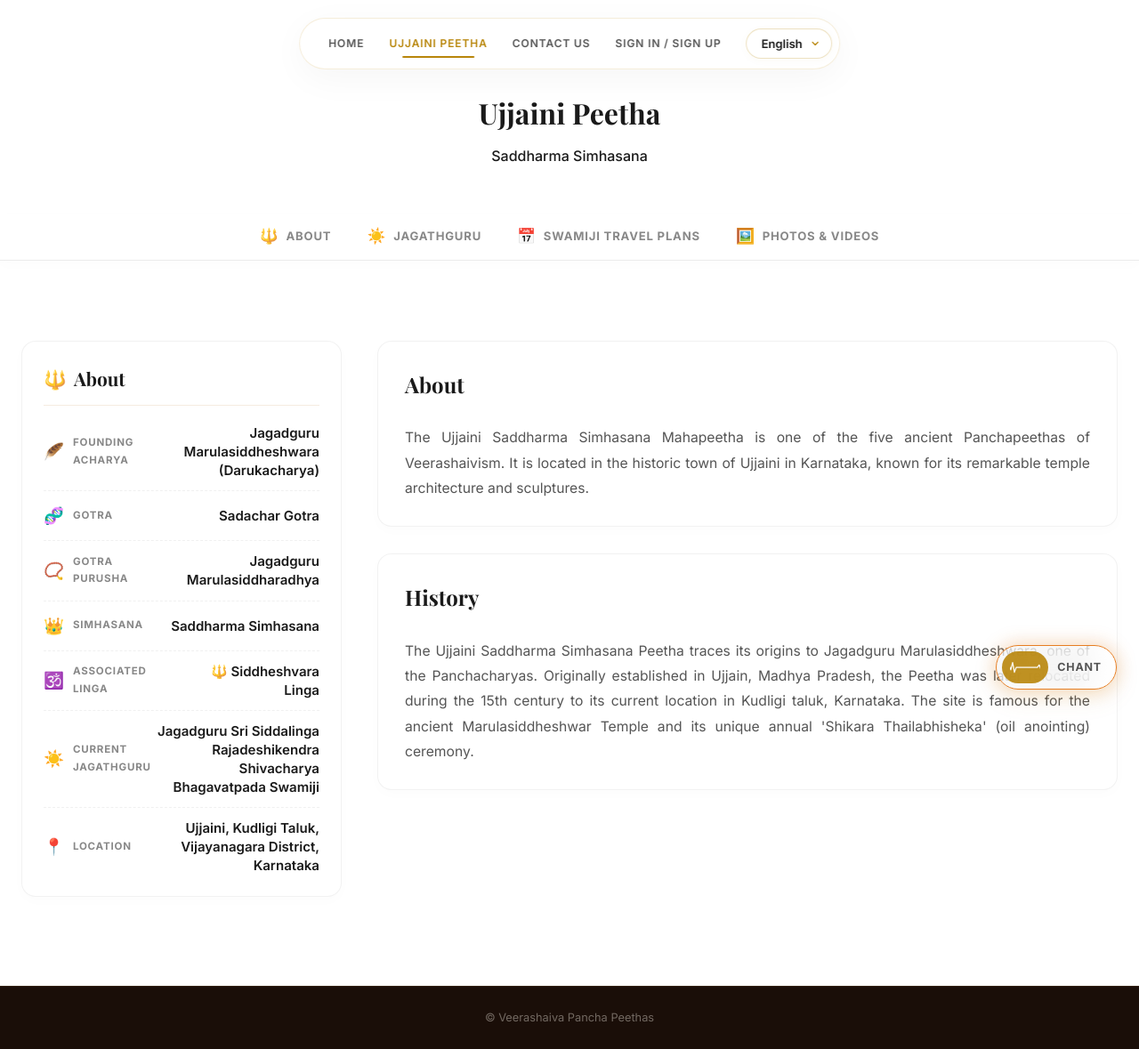
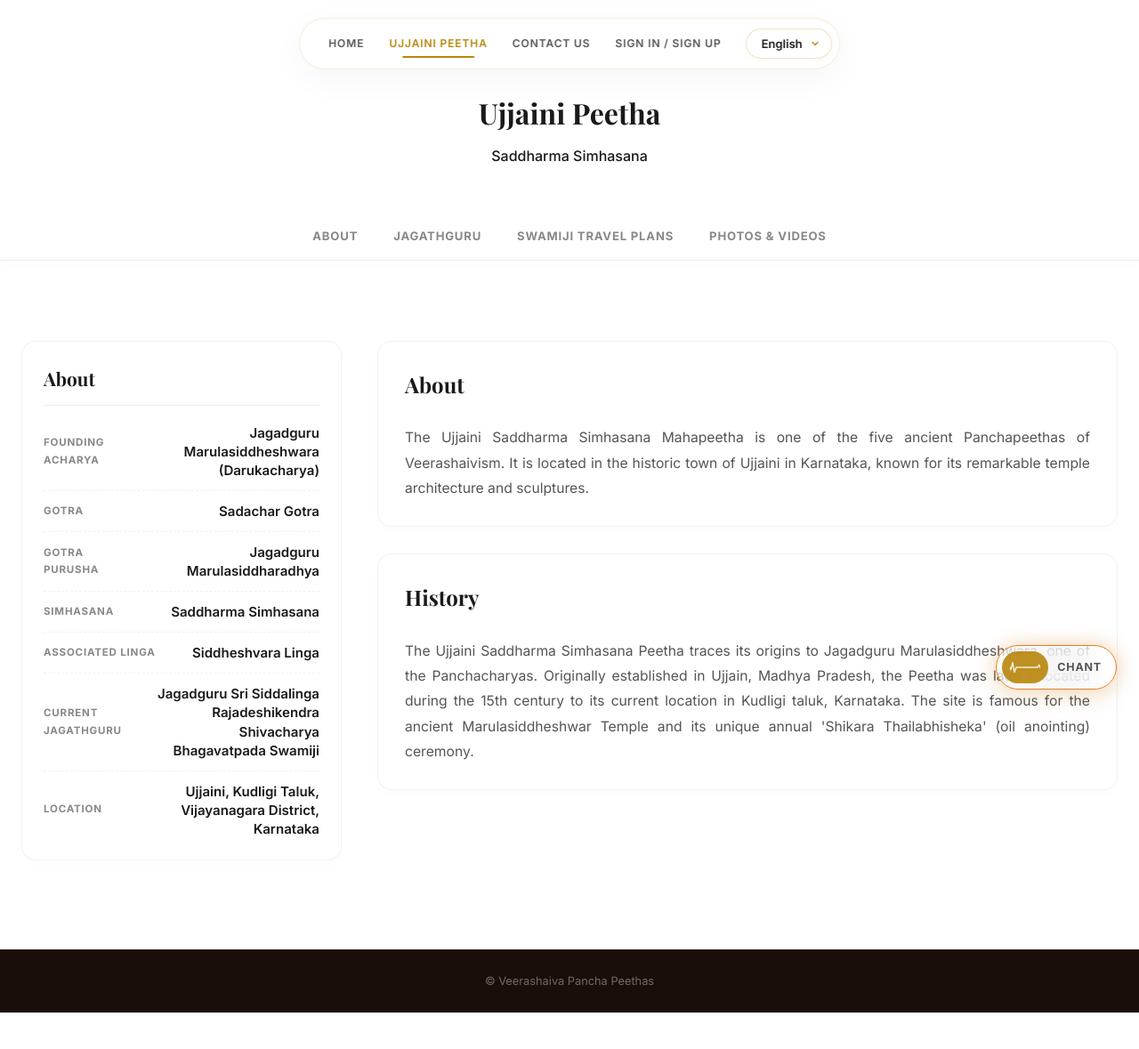
Before and after one commit to Gurucharan-G/panchapeeta, a Django app: page /peetha/ujjaini/ in a window 1280 px wide. Shown: the whole page at 89% size. After the commit the page ends 1138 px from the top, so only its background shows below. Run offline with Django 5.2, Linux system fonts and the light colour scheme; data comes from the database, SQL or seed files in the repository; some libraries are stand-ins or nearby versions; some web fonts are replaced.

Commit message:
Remove all emojis from sub-navbar tabs, registry cards, headers, and timeline templates

```diff
--- a/peethas/templates/peethas/index.html
+++ b/peethas/templates/peethas/index.html
@@ -10,7 +10,7 @@
     <link rel="preconnect" href="https://fonts.googleapis.com">
     <link rel="preconnect" href="https://fonts.gstatic.com" crossorigin>
     <link href="https://fonts.googleapis.com/css2?family=Playfair+Display:ital,wght@0,400..900;1,400..900&family=Inter:wght@300;400;500;600;700&display=swap" rel="stylesheet">
-    <link rel="stylesheet" href="{% static 'css/styles.css' %}?v=2.4">
+    <link rel="stylesheet" href="{% static 'css/styles.css' %}?v=2.5">
     <style>
         /* User dropdown base styling */
         .nav-profile-dropdown {
--- a/peethas/templates/peethas/peetha_detail.html
+++ b/peethas/templates/peethas/peetha_detail.html
@@ -25,21 +25,21 @@
 <div class="peetha-sub-navbar" style="--peetha-color: var(--peetha-color);">
     <div class="sub-nav-container">
         <a href="#about" class="sub-nav-link peetha-tab active" data-tab="about">
-            <span>🔱</span> {{ labels.about_label|default:"About" }}
+            {{ labels.about_label|default:"About" }}
         </a>
         {% if peetha.current_swamiji %}
         <a href="#jagathguru" class="sub-nav-link peetha-tab" data-tab="jagathguru">
-            <span>☀️</span> {{ labels.nav_jagathguru|default:"Jagathguru" }}
+            {{ labels.nav_jagathguru|default:"Jagathguru" }}
         </a>
         {% endif %}
         {% if travel_plans_enabled %}
         <a href="#travel-plans" class="sub-nav-link peetha-tab" data-tab="travel-plans">
-            <span>📅</span> {{ labels.travel_plans_title|default:"Travel Plans" }}
+            {{ labels.travel_plans_title|default:"Travel Plans" }}
         </a>
         {% endif %}
         {% if media_gallery_enabled %}
         <a href="#gallery" class="sub-nav-link peetha-tab" data-tab="gallery">
-            <span>🖼️</span> {{ labels.media_gallery_title|default:"Photos & Videos" }}
+            {{ labels.media_gallery_title|default:"Photos & Videos" }}
         </a>
         {% endif %}
     </div>
@@ -57,12 +57,11 @@
                 <!-- 1. Compact Heritage Registry Card -->
                 <div class="peetha-registry-card" style="--peetha-color: var(--peetha-color);">
                     <h3 class="registry-title">
-                        <span>🔱</span> {{ labels.about_label|default:"About" }}
+                        {{ labels.about_label|default:"About" }}
                     </h3>
                     <div class="registry-list">
                         <div class="registry-item">
                             <div class="registry-label-box">
-                                <span class="registry-icon">🪶</span>
                                 <span class="registry-label">{{ labels.founding_acharya }}</span>
                             </div>
                             <span class="registry-value">{{ peetha.acharya }}</span>
@@ -71,7 +70,6 @@
                         {% if peetha.gotra %}
                         <div class="registry-item">
                             <div class="registry-label-box">
-                                <span class="registry-icon">🧬</span>
                                 <span class="registry-label">Gotra</span>
                             </div>
                             <span class="registry-value">{{ peetha.gotra }}</span>
@@ -81,7 +79,6 @@
                         {% if peetha.gotra_purusha %}
                         <div class="registry-item">
                             <div class="registry-label-box">
-                                <span class="registry-icon">📿</span>
                                 <span class="registry-label">Gotra Purusha</span>
                             </div>
                             <span class="registry-value">{{ peetha.gotra_purusha }}</span>
@@ -90,7 +87,6 @@
 
                         <div class="registry-item">
                             <div class="registry-label-box">
-                                <span class="registry-icon">👑</span>
                                 <span class="registry-label">{{ labels.simhasana_label }}</span>
                             </div>
                             <span class="registry-value">{{ peetha.simhasana }}</span>
@@ -98,12 +94,11 @@
 
                         <div class="registry-item">
                             <div class="registry-label-box">
-                                <span class="registry-icon">🕉️</span>
                                 <span class="registry-label">{{ labels.associated_linga_label }}</span>
                             </div>
                             <span class="registry-value">
                                 {% if peetha.associated_linga_map_url %}
-                                    <a href="{{ peetha.associated_linga_map_url }}" target="_blank" rel="noopener noreferrer">🔱 {{ peetha.associated_linga }}</a>
+                                    <a href="{{ peetha.associated_linga_map_url }}" target="_blank" rel="noopener noreferrer">{{ peetha.associated_linga }}</a>
                                 {% else %}
                                     {{ peetha.associated_linga }}
                                 {% endif %}
@@ -113,7 +108,6 @@
                         {% if peetha.current_swamiji %}
                         <div class="registry-item">
                             <div class="registry-label-box">
-                                <span class="registry-icon">☀️</span>
                                 <span class="registry-label">{{ labels.current_swamiji_label }}</span>
                             </div>
                             <span class="registry-value">{{ peetha.current_swamiji }}</span>
@@ -122,7 +116,6 @@
 
                         <div class="registry-item">
                             <div class="registry-label-box">
-                                <span class="registry-icon">📍</span>
                                 <span class="registry-label">{{ labels.location_label }}</span>
                             </div>
                             <span class="registry-value">{{ peetha.location }}{% if lang == 'en' and peetha.state %}, {{ peetha.state }}{% endif %}</span>
@@ -140,7 +133,7 @@
                 <div id="live-stream-container" class="live-stream-card" style="--peetha-color: var(--peetha-color);">
                     <div style="display: flex; align-items: center; justify-content: space-between; margin-bottom: 15px; flex-wrap: wrap; gap: 10px;">
                         <h3 style="margin: 0; font-family: 'Playfair Display', serif; display: flex; align-items: center; gap: 10px; color: var(--text); font-size: 1.3rem;">
-                            <span>📺</span> {{ peetha.live_youtube_title|default:"Swamiji Divine Live Stream" }}
+                            {{ peetha.live_youtube_title|default:"Swamiji Divine Live Stream" }}
                         </h3>
                         <span class="live-badge" style="background-color: #ffeef0; color: #d32f2f; border: 1px solid #ffcdd2; font-weight: bold; font-size: 0.8rem; padding: 3px 8px; border-radius: 20px; display: inline-flex; align-items: center; gap: 4px;">
                             <span class="live-dot" style="display: inline-block; width: 6px; height: 6px; background-color: #d32f2f; border-radius: 50%; animation: pulse-live 1.5s infinite;"></span>
@@ -180,7 +173,7 @@
     <div class="container">
         <div class="peetha-content-card" style="--peetha-color: var(--peetha-color); border-left: none; border-top: 4px solid var(--peetha-color); padding: 30px;">
             <h3 style="font-family: 'Playfair Display', serif; font-size: 1.55rem; color: var(--text); border-bottom: 2px solid var(--peetha-color); padding-bottom: 8px; display: inline-block; margin-top: 0; margin-bottom: 24px;">
-                <span>📅</span> {{ labels.travel_plans_title }}
+                {{ labels.travel_plans_title }}
             </h3>
             <div class="travel-timeline" style="max-width: 100%;">
                 {% for group in travel_plans_grouped %}
@@ -199,7 +192,7 @@
                                 </div>
                                 <div class="event-details" style="flex: 1; min-width: 0;">
                                     <h5 style="margin: 0 0 5px 0; font-family: 'Playfair Display', serif; font-size: 1.05rem; font-weight: bold; color: var(--text);">{{ event.title }}</h5>
-                                    <p class="event-location" style="margin: 0 0 6px 0; font-size: 0.82rem; color: var(--text-muted); font-weight: 500;">📍 {{ event.location }}</p>
+                                    <p class="event-location" style="margin: 0 0 6px 0; font-size: 0.82rem; color: var(--text-muted); font-weight: 500;">{{ event.location }}</p>
                                     {% if event.description %}
                                         <p class="event-desc" style="margin: 0; font-size: 0.86rem; color: var(--text-light); line-height: 1.4;">{{ event.description }}</p>
                                     {% endif %}
@@ -222,7 +215,7 @@
     <div class="container">
         <div class="peetha-content-card" style="--peetha-color: var(--peetha-color); border-left: none; border-top: 4px solid var(--peetha-color); padding: 30px;">
             <h3 style="font-family: 'Playfair Display', serif; font-size: 1.55rem; color: var(--text); border-bottom: 2px solid var(--peetha-color); padding-bottom: 8px; display: inline-block; margin-top: 0; margin-bottom: 24px;">
-                <span>🖼️</span> {{ labels.media_gallery_title }}
+                {{ labels.media_gallery_title }}
             </h3>
             <div class="media-gallery-grid" style="display: grid; grid-template-columns: repeat(auto-fill, minmax(280px, 1fr)); gap: 24px;">
                 {% for item in media_gallery %}
```
